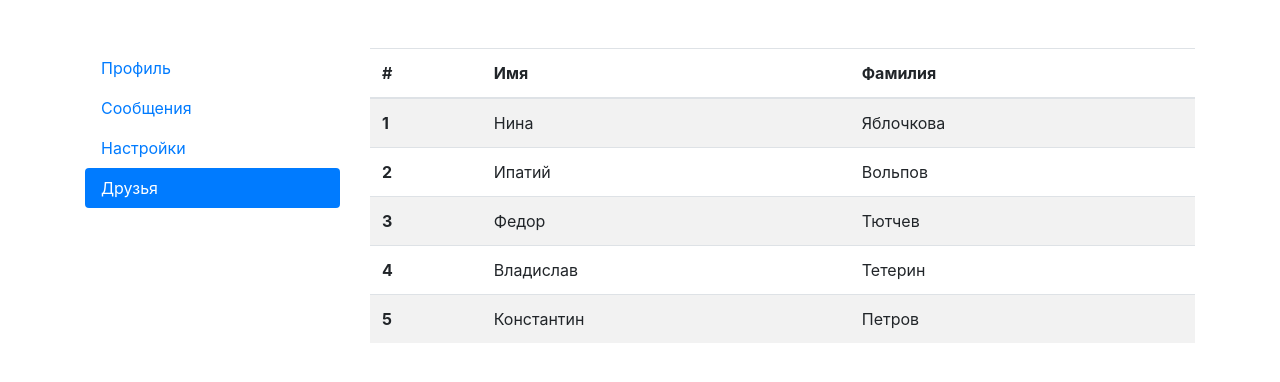
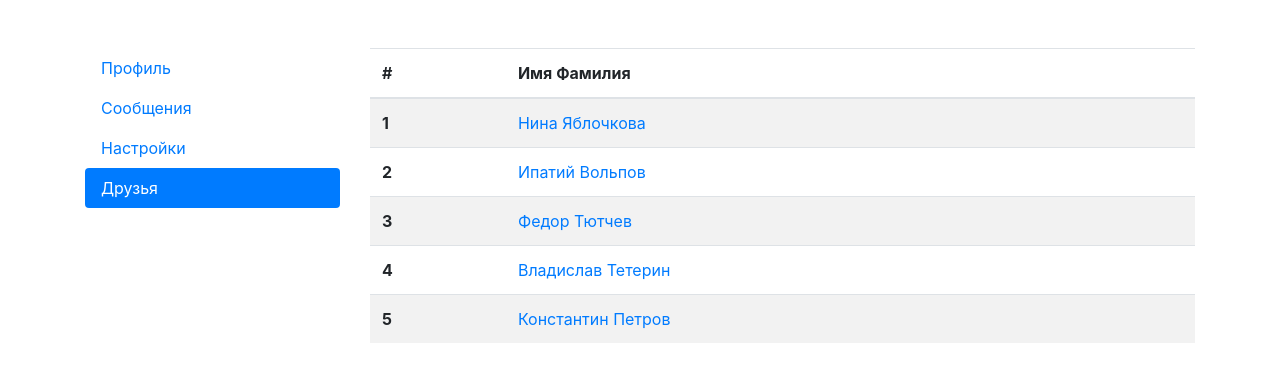
Before and after one commit to verayakovlevva/frontendapp, a React (Create React App) app: page /friends in a window 1280 px wide. Shown: the top 382 px of the page. Built offline with nearby package versions, Linux system fonts and the light colour scheme.

Commit message:
changes.2

```diff
--- a/src/App.js
+++ b/src/App.js
@@ -31,7 +31,7 @@ function App(props) {
 					</div>
 					<div className="col-sm-9">
 						<Routes>
-							<Route path="/profile" element={<Profile function={props.function.key_getUser}/>} />
+							<Route path="/profile/*" element={<Profile function={props.function.key_getUser}/>} />
 							<Route path="/messages" element={<Messages />} />
 							<Route path="/settings" element={<Settings />} />
 							<Route path="/friends" element={<Friends function={props.function.key_getUsers}/>} />
--- a/src/Friends.jsx
+++ b/src/Friends.jsx
@@ -1,9 +1,14 @@
+import { NavLink } from "react-router-dom";
+
 const TableRow = (props) => {
 	return (
 		<tr>
 			<th scope="row">{props.index + 1}</th>
-			<td>{props.name}</td>
-			<td>{props.lastname}</td>
+			<td>
+				<NavLink to={"/profile/" + props.id}>
+					{props.name} {props.lastname}
+				</NavLink>
+			</td>
 		</tr>
 	);
 };
@@ -14,15 +19,14 @@ const Friends = (props) => {
 	let userRow = [];
 
 	for (let i = 0; i < userCount; i++) {
-		userRow.push(<TableRow key={i} index={i} name={users[i].name} lastname={users[i].lastname} />);
+		userRow.push(<TableRow key={i} id={users[i].id} index={i} name={users[i].name} lastname={users[i].lastname} />);
 	}
 	return (
 		<table className="table table-striped">
 			<thead>
 				<tr>
 					<th scope="col">#</th>
-					<th scope="col">Имя</th>
-					<th scope="col">Фамилия</th>
+					<th scope="col">Имя Фамилия</th>
 				</tr>
 			</thead>
 			<tbody>{userRow}</tbody>
--- a/src/Profile.jsx
+++ b/src/Profile.jsx
@@ -2,7 +2,9 @@ import styles from "./Profile.module.css";
 
 
 const Profile = (props) => {
-  let user = props.function();
+
+	let userId = location.pathname.split("/")[2];
+	let user = props.function(userId);
 	return (
 		<div className="row">
 			<div className="col-sm-3">
--- a/src/state.jsx
+++ b/src/state.jsx
@@ -9,14 +9,17 @@ const user = {
 };
 
 const users = {
-	0: { name: "Нина", lastname: "Яблочкова" },
-	1: { name: "Ипатий", lastname: "Вольпов" },
-	2: { name: "Федор", lastname: "Тютчев" },
-	3: { name: "Владислав", lastname: "Тетерин" },
-	4: { name: "Константин", lastname: "Петров" },
+	0: { name: "Нина", lastname: "Яблочкова", id: 4 },
+	1: { name: "Ипатий", lastname: "Вольпов", id: 6 },
+	2: { name: "Федор", lastname: "Тютчев", id: 5 },
+	3: { name: "Владислав", lastname: "Тетерин", id: 14 },
+	4: { name: "Константин", lastname: "Петров", id: 19 },
 };
 
-export function getUser() {
+export function getUser(userId) {
+	for(let i = 0; i < Object.keys(users).length; i++) {
+		if (users[i].id == userId) return users[i];
+	}
 	return user;
 }
 
```
